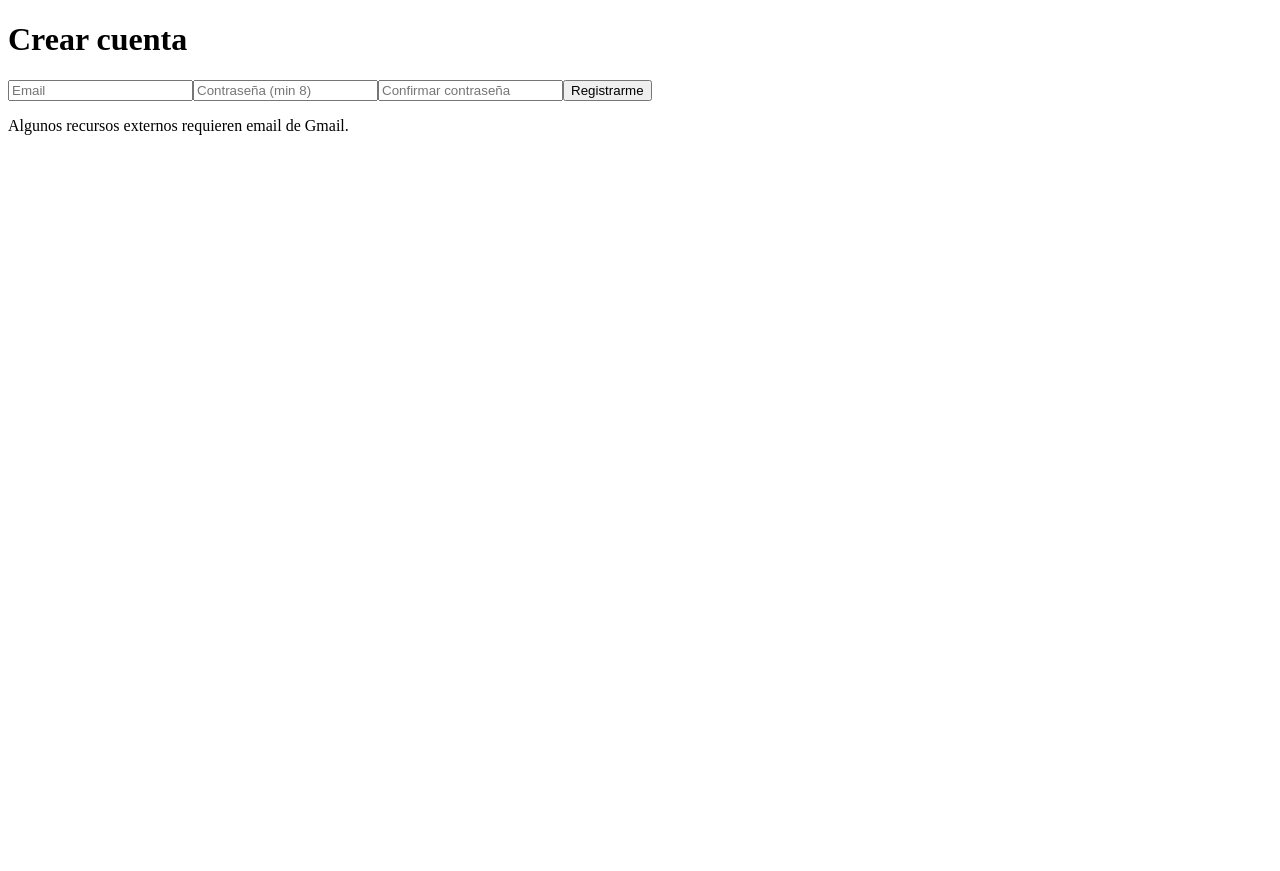
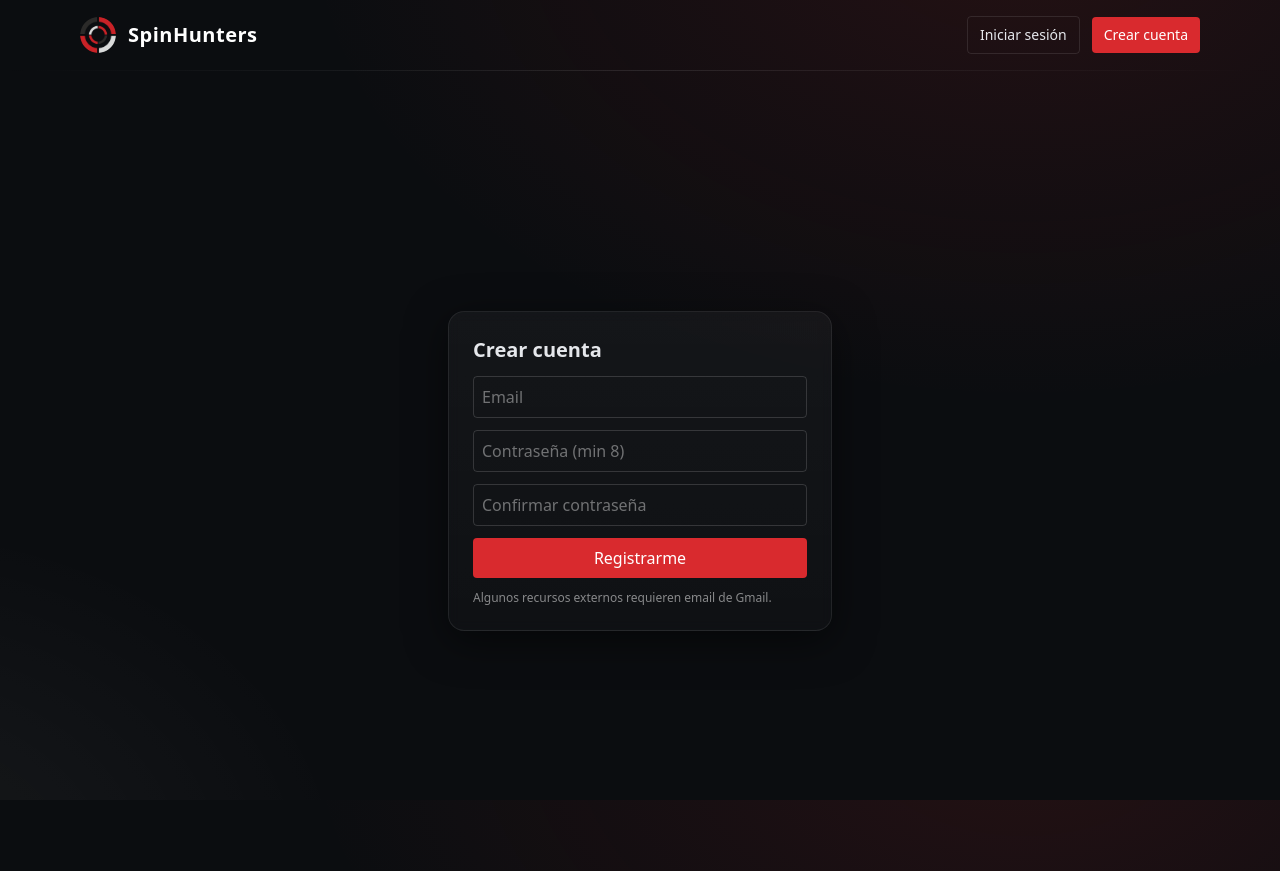
Before and after one commit to BuhoBlancoDA/spinhuntersapp, a Next.js app: page /auth/sign-up in a window 1280 px wide. Before the commit the page ends 800 px from the top, so only its background shows below. Built offline with nearby package versions, Linux system fonts and the light colour scheme.

Commit message:
versión visualmente aceptable

```diff
--- a/src/app/auth/sign-in/page.tsx
+++ b/src/app/auth/sign-in/page.tsx
@@ -17,22 +17,16 @@ export default function SignInPage() {
     window.location.href = '/dashboard'
   }
 
-  async function signOut() {
-    await fetch('/api/auth/sign-out', { method: 'POST' })
-    window.location.href = '/auth/sign-in'
-  }
-
   return (
-    <main className="min-h-dvh grid place-items-center p-6">
-      <form onSubmit={onSubmit} className="w-full max-w-sm space-y-3">
-        <h1 className="text-2xl font-bold">Iniciar sesión</h1>
-        <input className="w-full border p-2 rounded" name="email" type="email" required placeholder="Email" />
-        <input className="w-full border p-2 rounded" name="password" type="password" required placeholder="Contraseña" />
-        <button disabled={loading} className="w-full px-4 py-2 rounded bg-black text-white">
-          {loading ? 'Entrando...' : 'Entrar'}
+    <main className="min-h-dvh grid place-items-center px-4">
+      <form onSubmit={onSubmit} className="w-full max-w-sm glass p-6 space-y-3">
+        <h1 className="text-xl font-semibold">Iniciar sesión</h1>
+        <input className="w-full bg-transparent border border-white/15 focus:border-brand/80 outline-none rounded p-2 text-white placeholder:text-white/40" name="email" type="email" required placeholder="Email" />
+        <input className="w-full bg-transparent border border-white/15 focus:border-brand/80 outline-none rounded p-2 text-white placeholder:text-white/40" name="password" type="password" required placeholder="Contraseña" />
+        <button disabled={loading} className="w-full px-4 py-2 rounded bg-brand text-white hover:bg-brand/90">
+          {loading ? 'Entrando…' : 'Entrar'}
         </button>
-        {err && <p className="text-red-600 text-sm">{err}</p>}
-        <button type="button" onClick={signOut} className="w-full px-4 py-2 rounded border">Cerrar sesión</button>
+        {err && <p className="text-red-400 text-sm">{err}</p>}
       </form>
     </main>
   )
--- a/src/app/auth/sign-up/page.tsx
+++ b/src/app/auth/sign-up/page.tsx
@@ -25,18 +25,18 @@ export default function SignUpPage() {
   }
 
   return (
-    <main className="min-h-dvh grid place-items-center p-6">
-      <form onSubmit={onSubmit} className="w-full max-w-sm space-y-3">
-        <h1 className="text-2xl font-bold">Crear cuenta</h1>
-        <input className="w-full border p-2 rounded" name="email" type="email" required placeholder="Email" />
-        <input className="w-full border p-2 rounded" name="password" type="password" required placeholder="Contraseña (min 8)" />
-        <input className="w-full border p-2 rounded" name="confirm" type="password" required placeholder="Confirmar contraseña" />
-        <button disabled={loading} className="w-full px-4 py-2 rounded bg-black text-white">
-          {loading ? 'Creando...' : 'Registrarme'}
+    <main className="min-h-dvh grid place-items-center px-4">
+      <form onSubmit={onSubmit} className="w-full max-w-sm glass p-6 space-y-3">
+        <h1 className="text-xl font-semibold">Crear cuenta</h1>
+        <input className="w-full bg-transparent border border-white/15 focus:border-brand/80 outline-none rounded p-2 text-white placeholder:text-white/40" name="email" type="email" required placeholder="Email" />
+        <input className="w-full bg-transparent border border-white/15 focus:border-brand/80 outline-none rounded p-2 text-white placeholder:text-white/40" name="password" type="password" required placeholder="Contraseña (min 8)" />
+        <input className="w-full bg-transparent border border-white/15 focus:border-brand/80 outline-none rounded p-2 text-white placeholder:text-white/40" name="confirm" type="password" required placeholder="Confirmar contraseña" />
+        <button disabled={loading} className="w-full px-4 py-2 rounded bg-brand text-white hover:bg-brand/90">
+          {loading ? 'Creando…' : 'Registrarme'}
         </button>
-        {msg && <p className="text-green-600 text-sm">{msg}</p>}
-        {err && <p className="text-red-600 text-sm">{err}</p>}
-        <p className="text-xs text-gray-500">Algunos recursos externos requieren email de Gmail.</p>
+        {msg && <p className="text-green-400 text-sm">{msg}</p>}
+        {err && <p className="text-red-400 text-sm">{err}</p>}
+        <p className="text-xs text-white/50">Algunos recursos externos requieren email de Gmail.</p>
       </form>
     </main>
   )
--- a/src/app/dashboard/page.tsx
+++ b/src/app/dashboard/page.tsx
@@ -9,10 +9,10 @@ export default async function DashboardPage() {
   return (
     <main className="min-h-dvh p-6 max-w-3xl mx-auto space-y-4">
       <h1 className="text-2xl font-bold">Hola, {user.email}</h1>
-      <div className="p-4 border rounded">
-        <p className="text-sm text-gray-700">Aquí verás tu membresía, recursos y anuncios.</p>
+      <div className="glass p-4">
+        <p className="text-sm text-white/70">Aquí verás tu membresía, recursos y anuncios.</p>
       </div>
-      <a className="inline-block px-4 py-2 rounded bg-black text-white" href="/profile">Completar/editar perfil</a>
+      <a className="inline-block px-4 py-2 rounded bg-brand text-white hover:bg-brand/90" href="/profile">Completar/editar perfil</a>
     </main>
   )
 }
--- /dev/null
+++ b/src/app/fonts.ts
@@ -0,0 +1,2 @@
+import { Inter } from 'next/font/google'
+export const inter = Inter({ subsets: ['latin'], variable: '--font-inter' })
--- /dev/null
+++ b/src/app/globals.css
@@ -0,0 +1,30 @@
+@tailwind base;
+@tailwind components;
+@tailwind utilities;
+
+/* Variables y fondo oscuro con formas */
+:root {
+  --bg: #0b0d10;
+  --card: #111317;
+  --fg: #e5e7eb;
+  --muted: #9aa0a6;
+  --brand: #d92a2e;
+}
+
+html, body { height: 100%; }
+
+body {
+  background: radial-gradient(1200px 800px at 80% -10%, rgba(217,42,46,0.12), transparent 60%),
+              radial-gradient(800px 600px at -10% 110%, rgba(255,255,255,0.05), transparent 60%),
+              var(--bg);
+  color: var(--fg);
+}
+
+/* Pequeña "tarjeta de vidrio" reutilizable */
+.glass {
+  background: linear-gradient(180deg, rgba(255,255,255,0.04), rgba(255,255,255,0.02));
+  border: 1px solid rgba(255,255,255,0.08);
+  backdrop-filter: blur(6px);
+  border-radius: 16px;
+  box-shadow: var(--shadow-glow, 0 10px 40px rgba(0,0,0,.5));
+}
--- a/src/app/layout.tsx
+++ b/src/app/layout.tsx
@@ -1,16 +1,19 @@
+import './globals.css'
+import { inter } from './fonts'
+import Header from '@/components/Header'
+
 export const metadata = {
-  title: 'Next.js',
-  description: 'Generated by Next.js',
+  title: 'SpinHunters — App',
+  description: 'Ecosistema interno de SpinHunters.',
 }
 
-export default function RootLayout({
-  children,
-}: {
-  children: React.ReactNode
-}) {
+export default function RootLayout({ children }: { children: React.ReactNode }) {
   return (
-    <html lang="en">
-      <body>{children}</body>
+    <html lang="es">
+      <body className={`${inter.variable} dark bg-bg text-foreground antialiased`}>
+        <Header />
+        {children}
+      </body>
     </html>
   )
 }
--- a/src/app/page.tsx
+++ b/src/app/page.tsx
@@ -1,16 +1,41 @@
+import Link from 'next/link'
+
 export default function Home() {
   return (
-    <main className="min-h-dvh grid place-items-center p-6">
-      <div className="max-w-md w-full space-y-4 text-center">
-        <h1 className="text-3xl font-bold">SpinHunters – App</h1>
-        <p className="text-sm text-gray-500">
-          Inicia sesión o crea tu cuenta para acceder a tus recursos.
-        </p>
-        <div className="flex gap-3 justify-center">
-          <a className="px-4 py-2 rounded bg-black text-white" href="/auth/sign-in">Iniciar sesión</a>
-          <a className="px-4 py-2 rounded border" href="/auth/sign-up">Crear cuenta</a>
+    <main className="min-h-dvh grid place-items-center px-4">
+      <section className="w-full max-w-3xl text-center">
+        <div className="glass p-8 sm:p-10">
+          <p className="text-xs uppercase tracking-widest text-white/60 mb-2">Bienvenido</p>
+          <h1 className="text-3xl sm:text-5xl font-bold leading-tight">
+            SpinHunters <span className="text-brand">—</span> App
+          </h1>
+          <p className="mt-3 text-sm sm:text-base text-white/70">
+            Gestiona membresías, recursos, tutoriales y accesos desde un solo lugar.
+          </p>
+
+          <div className="mt-6 flex flex-col sm:flex-row items-center justify-center gap-3">
+            <Link
+              href="/auth/sign-in"
+              className="w-full sm:w-auto inline-flex items-center justify-center gap-2 rounded-md bg-brand px-5 py-3 text-white transition hover:bg-brand/90 shadow-glow"
+            >
+              Iniciar sesión
+            </Link>
+            <Link
+              href="/auth/sign-up"
+              className="w-full sm:w-auto inline-flex items-center justify-center gap-2 rounded-md border border-white/15 px-5 py-3 hover:border-white/25"
+            >
+              Crear cuenta
+            </Link>
+          </div>
         </div>
-      </div>
+
+        <div className="mt-10 grid grid-cols-2 sm:grid-cols-4 gap-3 opacity-80">
+          <div className="glass p-3 text-xs text-white/70">Membresías</div>
+          <div className="glass p-3 text-xs text-white/70">Recursos</div>
+          <div className="glass p-3 text-xs text-white/70">Tutoriales</div>
+          <div className="glass p-3 text-xs text-white/70">Integraciones</div>
+        </div>
+      </section>
     </main>
   )
 }
--- /dev/null
+++ b/src/components/Header.tsx
@@ -0,0 +1,34 @@
+'use client'
+import Image from 'next/image'
+import Link from 'next/link'
+
+export default function Header() {
+  return (
+    <header className="w-full sticky top-0 z-50">
+      <div className="mx-auto max-w-6xl px-4 py-4 flex items-center justify-between">
+        <Link href="/" className="flex items-center gap-3">
+          <Image
+            src="/brand/logo-circle.png"
+            width={36}
+            height={36}
+            alt="SpinHunters"
+            className="rounded-full"
+            priority
+          />
+          <span className="text-lg sm:text-xl font-semibold tracking-wide text-white">
+            SpinHunters
+          </span>
+        </Link>
+        <nav className="hidden sm:flex items-center gap-3">
+          <Link href="/auth/sign-in" className="px-3 py-2 text-sm rounded border border-white/10 hover:border-white/20">
+            Iniciar sesión
+          </Link>
+          <Link href="/auth/sign-up" className="px-3 py-2 text-sm rounded bg-brand hover:bg-brand/90 text-white">
+            Crear cuenta
+          </Link>
+        </nav>
+      </div>
+      <div className="h-px w-full bg-gradient-to-r from-transparent via-white/10 to-transparent" />
+    </header>
+  )
+}
--- a/tailwind.config.js
+++ b/tailwind.config.js
@@ -1,12 +1,39 @@
 /** @type {import('tailwindcss').Config} */
 module.exports = {
+  darkMode: 'class',
   content: [
     './src/pages/**/*.{js,ts,jsx,tsx,mdx}',
     './src/components/**/*.{js,ts,jsx,tsx,mdx}',
     './src/app/**/*.{js,ts,jsx,tsx,mdx}',
   ],
   theme: {
-    extend: {},
+    extend: {
+      colors: {
+        bg: '#0b0d10',
+        card: '#111317',
+        foreground: '#e5e7eb',
+        muted: '#9aa0a6',
+        brand: {
+          DEFAULT: '#d92a2e', // rojo SpinHunters
+          50: '#ffe5e7',
+          100: '#ffcdd0',
+          200: '#f89da2',
+          300: '#ee6a71',
+          400: '#e4434b',
+          500: '#d92a2e',
+          600: '#c01f23',
+          700: '#9a191d',
+          800: '#7a1519',
+          900: '#4b0c0f',
+        },
+      },
+      boxShadow: {
+        glow: '0 0 0 1px rgba(255,255,255,0.06), 0 10px 30px rgba(0,0,0,0.45), 0 0 40px rgba(217,42,46,0.15)',
+      },
+      minHeight: {
+        dvh: '100dvh',
+      },
+    },
   },
   plugins: [],
 }
```
Also changed, not shown: src/app/profile/page.tsx (+11 -9 lines), public/brand/logo-circle.png (added).
